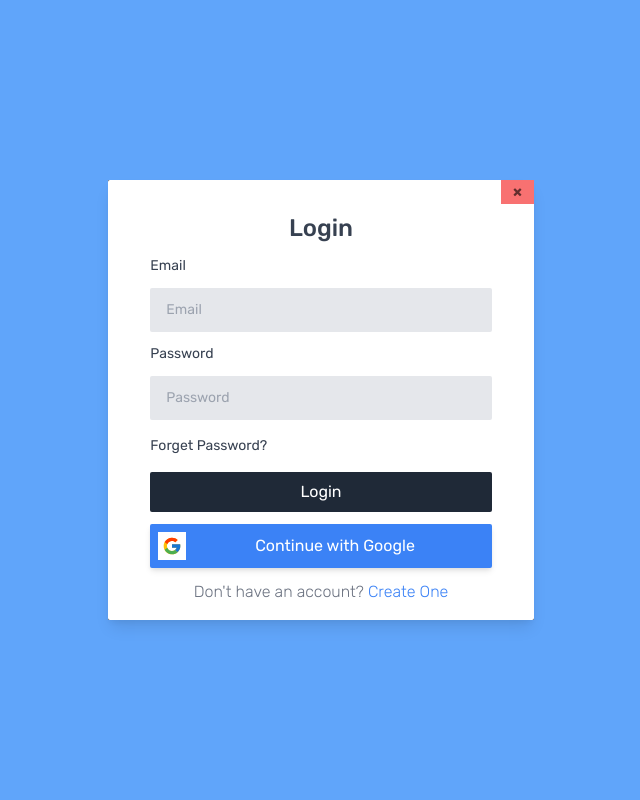
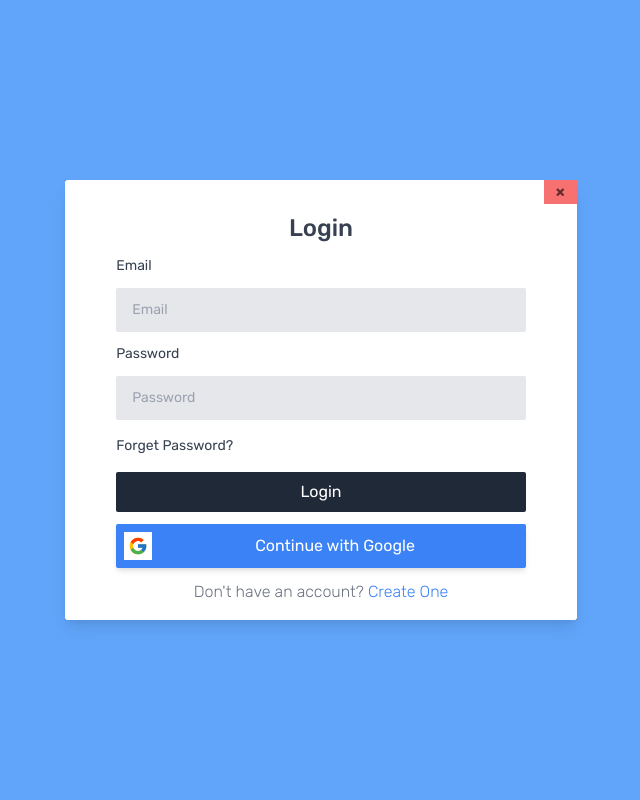
Before and after one commit to teyim/Jadoo, a React (Create React App) app: page /review in a window 1280 px wide. Both pictures are taken after a click on the button "Login or Signup". Shown: the top 800 px of the page, without its empty margins (319-959 px from the left). Built offline with nearby package versions, Linux system fonts and the light colour scheme.

Commit message:
Modify modal

```diff
--- a/src/Components/Modal/Modal.js
+++ b/src/Components/Modal/Modal.js
@@ -9,7 +9,7 @@ const Modal=()=>{
         <>
                     <div
                 className="justify-center font-rubik items-center flex overflow-x-hidden overflow-y-auto fixed inset-0 z-50 outline-none focus:outline-none shadow-md bg-blue-400" >
-                        <div className="relative w-11/12 md:w-1/3 my-6 mx-auto max-w-3xl bg-gray-600 ">
+                        <div className="relative w-11/12 md:w-2/5 my-6 mx-auto max-w-3xl bg-gray-600 ">
                             {/*content*/}
                             <div className=" rounded-sm shadow-lg relative flex flex-col w-full bg-white outline-none focus:outline-none">
                                 {/*header*/}
```
